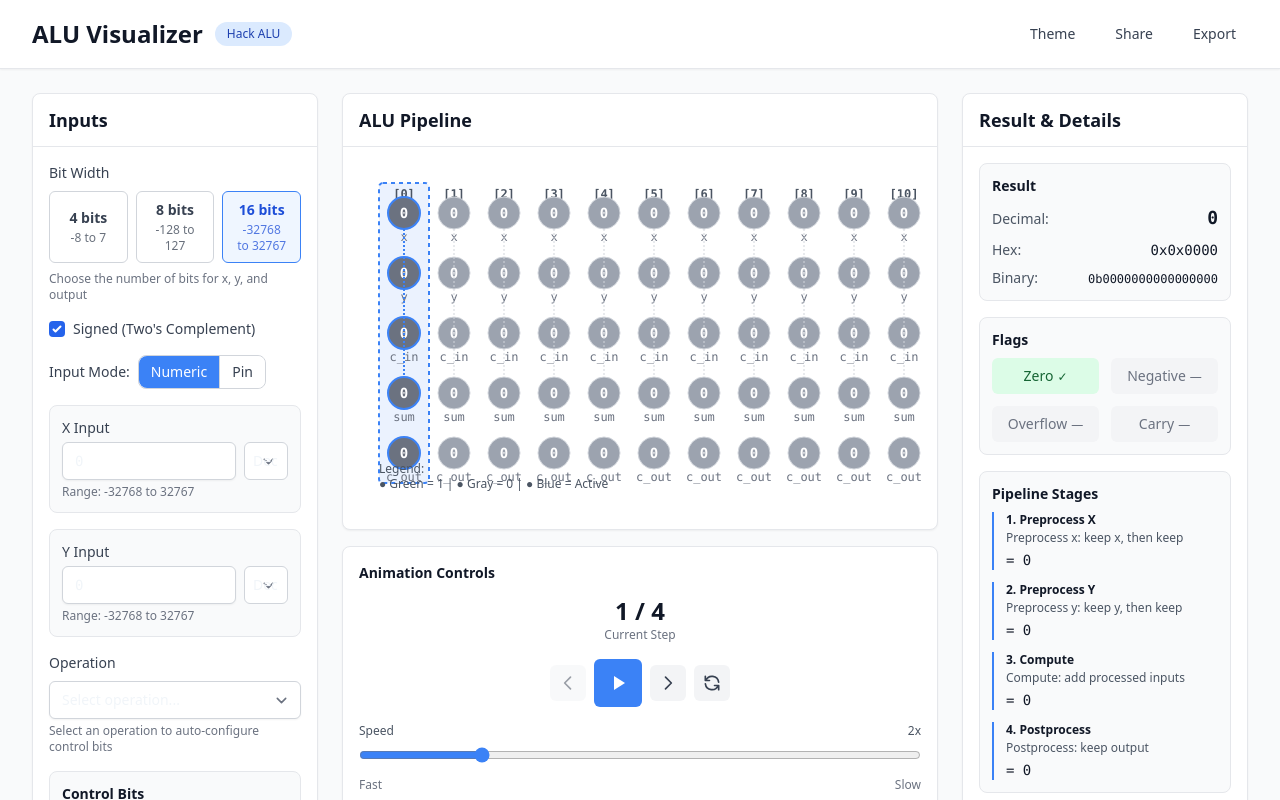
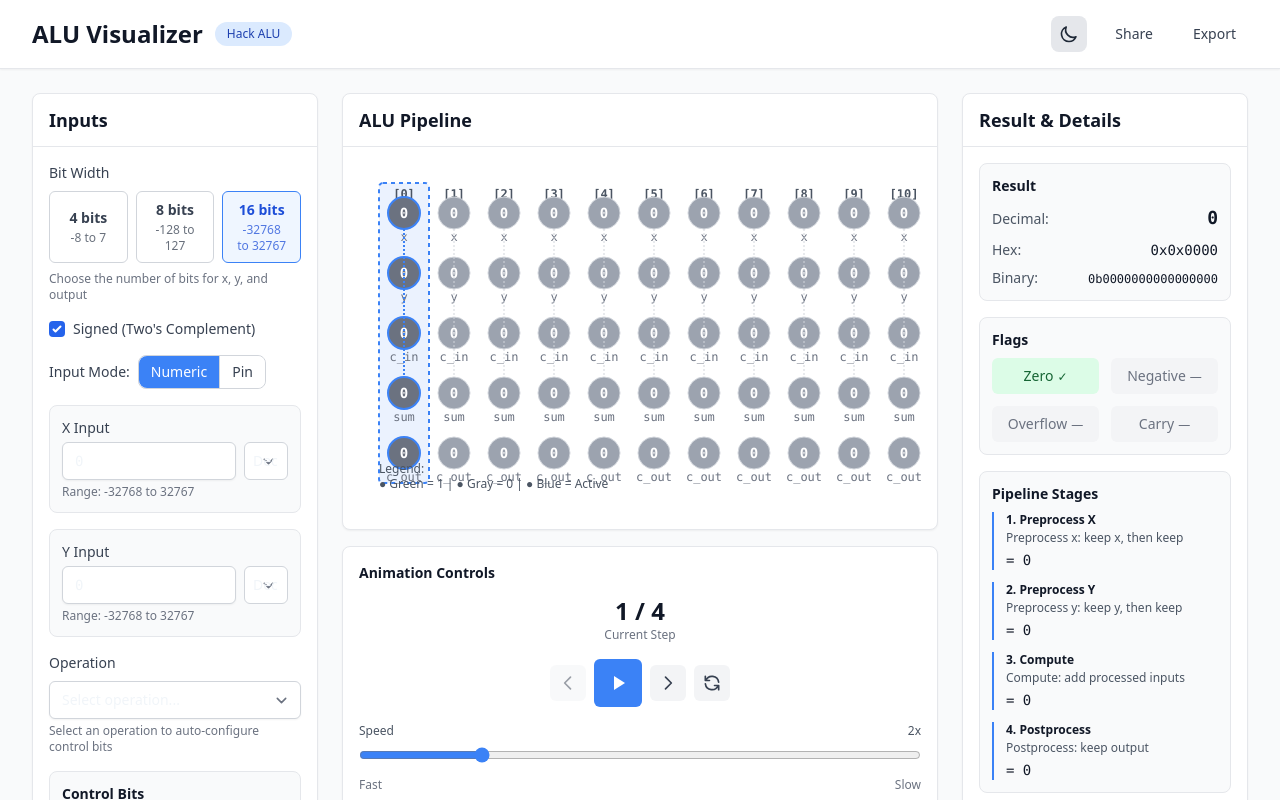
Before and after one commit to psychemist/hackALU-visualizer, a React (Vite) app: page / in a window 1280 px wide. Shown: the top 800 px of the page. Built offline with nearby package versions, Linux system fonts and the light colour scheme.

Commit message:
feat: implement dark theme

```diff
--- a/src/components/Layout.tsx
+++ b/src/components/Layout.tsx
@@ -4,6 +4,7 @@
  */
 
 import type { ReactNode } from 'react';
+import { ThemeToggle } from './ThemeToggle';
 
 interface LayoutProps {
   children?: ReactNode;
@@ -25,13 +26,7 @@ export function Layout({ children }: LayoutProps) {
               </span>
             </div>
             <nav className="flex items-center space-x-4">
-              <button
-                type="button"
-                className="rounded-md px-3 py-2 text-sm font-medium text-gray-700 hover:bg-gray-100 dark:text-gray-200 dark:hover:bg-gray-700"
-                aria-label="Toggle theme"
-              >
-                Theme
-              </button>
+              <ThemeToggle />
               <button
                 type="button"
                 className="rounded-md px-3 py-2 text-sm font-medium text-gray-700 hover:bg-gray-100 dark:text-gray-200 dark:hover:bg-gray-700"
--- /dev/null
+++ b/src/components/ThemeToggle.tsx
@@ -0,0 +1,54 @@
+/**
+ * Theme Toggle Button
+ * Allows users to switch between light and dark mode
+ */
+
+import { useTheme } from '@/contexts/ThemeContext';
+
+export function ThemeToggle() {
+  const { theme, toggleTheme } = useTheme();
+
+  return (
+    <button
+      type="button"
+      onClick={toggleTheme}
+      className="rounded-lg bg-gray-200 p-2 text-gray-800 transition-colors hover:bg-gray-300 dark:bg-gray-700 dark:text-gray-200 dark:hover:bg-gray-600"
+      aria-label={`Switch to ${theme === 'light' ? 'dark' : 'light'} mode`}
+      title={`Switch to ${theme === 'light' ? 'dark' : 'light'} mode`}
+    >
+      {theme === 'light' ? (
+        // Moon icon for dark mode
+        <svg
+          className="h-5 w-5"
+          fill="none"
+          stroke="currentColor"
+          viewBox="0 0 24 24"
+          xmlns="http://www.w3.org/2000/svg"
+        >
+          <path
+            strokeLinecap="round"
+            strokeLinejoin="round"
+            strokeWidth={2}
+            d="M20.354 15.354A9 9 0 018.646 3.646 9.003 9.003 0 0012 21a9.003 9.003 0 008.354-5.646z"
+          />
+        </svg>
+      ) : (
+        // Sun icon for light mode
+        <svg
+          className="h-5 w-5"
+          fill="none"
+          stroke="currentColor"
+          viewBox="0 0 24 24"
+          xmlns="http://www.w3.org/2000/svg"
+        >
+          <path
+            strokeLinecap="round"
+            strokeLinejoin="round"
+            strokeWidth={2}
+            d="M12 3v1m0 16v1m9-9h-1M4 12H3m15.364 6.364l-.707-.707M6.343 6.343l-.707-.707m12.728 0l-.707.707M6.343 17.657l-.707.707M16 12a4 4 0 11-8 0 4 4 0 018 0z"
+          />
+        </svg>
+      )}
+    </button>
+  );
+}
--- /dev/null
+++ b/src/contexts/ThemeContext.tsx
@@ -0,0 +1,59 @@
+/**
+ * Theme Context
+ * Provides dark mode state and toggle functionality
+ */
+
+import { createContext, useContext, useEffect, useState, type ReactNode } from 'react';
+
+type Theme = 'light' | 'dark';
+
+interface ThemeContextType {
+  theme: Theme;
+  toggleTheme: () => void;
+}
+
+const ThemeContext = createContext<ThemeContextType | undefined>(undefined);
+
+export function ThemeProvider({ children }: { children: ReactNode }) {
+  const [theme, setTheme] = useState<Theme>(() => {
+    // Check localStorage first
+    const stored = localStorage.getItem('theme') as Theme | null;
+    if (stored) return stored;
+
+    // Check system preference
+    if (window.matchMedia('(prefers-color-scheme: dark)').matches) {
+      return 'dark';
+    }
+
+    return 'light';
+  });
+
+  useEffect(() => {
+    // Update document class and localStorage
+    const root = document.documentElement;
+    if (theme === 'dark') {
+      root.classList.add('dark');
+    } else {
+      root.classList.remove('dark');
+    }
+    localStorage.setItem('theme', theme);
+  }, [theme]);
+
+  const toggleTheme = () => {
+    setTheme(prev => prev === 'light' ? 'dark' : 'light');
+  };
+
+  return (
+    <ThemeContext.Provider value={{ theme, toggleTheme }}>
+      {children}
+    </ThemeContext.Provider>
+  );
+}
+
+export function useTheme() {
+  const context = useContext(ThemeContext);
+  if (!context) {
+    throw new Error('useTheme must be used within ThemeProvider');
+  }
+  return context;
+}
--- a/src/main.tsx
+++ b/src/main.tsx
@@ -4,6 +4,7 @@ import { I18nextProvider } from 'react-i18next'
 import App from './App'
 import './index.css'
 import i18n from './i18n'
+import { ThemeProvider } from './contexts/ThemeContext'
 
 const container = document.getElementById('root')
 
@@ -13,8 +14,10 @@ if (!container) {
 
 createRoot(container).render(
   <StrictMode>
-    <I18nextProvider i18n={i18n}>
-      <App />
-    </I18nextProvider>
+    <ThemeProvider>
+      <I18nextProvider i18n={i18n}>
+        <App />
+      </I18nextProvider>
+    </ThemeProvider>
   </StrictMode>,
 )
```
